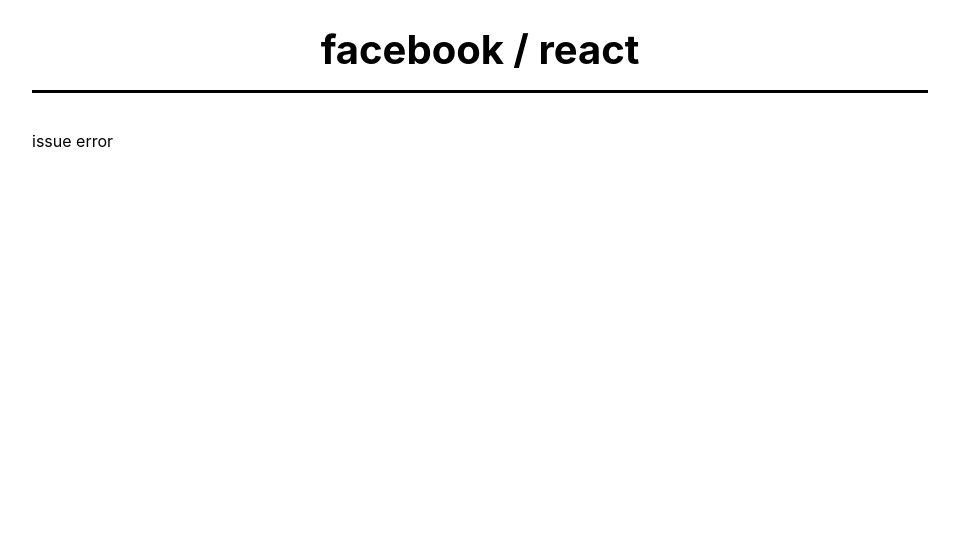
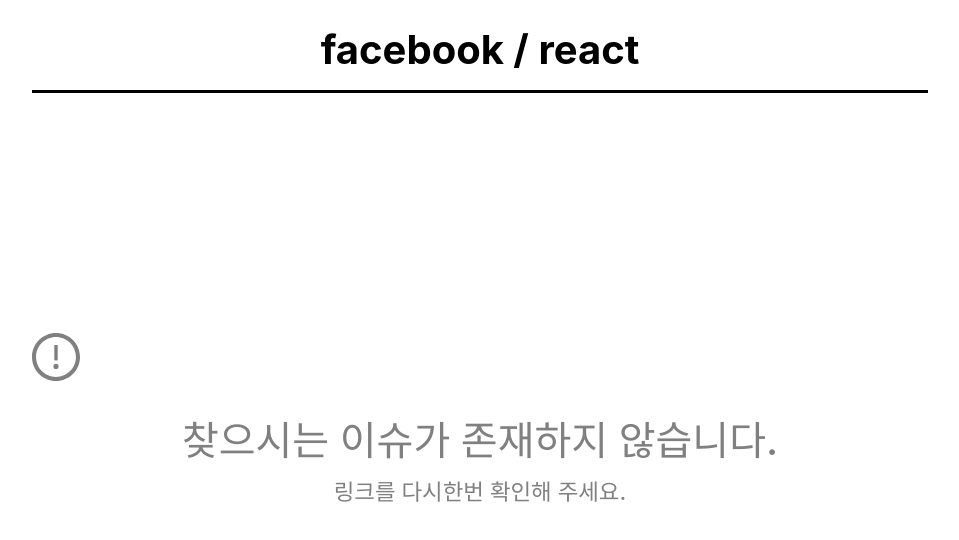
Before and after one commit to totter15/pre-onboarding-11th-3-15, a React (Create React App) app: page /issue/1 in a window 1280 px wide. Shown: the top 540 px of the page, without its empty margins (160-1119 px from the left). Built offline with nearby package versions, Linux system fonts and the light colour scheme; no server answers.

Commit message:
feat : 오류 페이지 추가

```diff
--- /dev/null
+++ b/src/pages/NotFound.style.ts
@@ -0,0 +1,19 @@
+import { styled } from 'styled-components';
+
+export const Container = styled.div`
+  display: flex;
+  flex-direction: column;
+  text-align: center;
+  margin-top: 30vh;
+  font-size: 2rem;
+  color: gray;
+  p {
+    margin-top: 40px;
+    font-weight: 500;
+    font-size: 2.5rem;
+    &:last-child {
+      margin-top: 20px;
+      font-size: 1.4rem;
+    }
+  }
+`;
--- /dev/null
+++ b/src/pages/NotFoundIssue.tsx
@@ -0,0 +1,14 @@
+import { ExclamationCircleOutlined } from '@ant-design/icons';
+import * as S from './NotFound.style';
+
+function NotFoundIssue() {
+  return (
+    <S.Container>
+      <ExclamationCircleOutlined style={{ fontSize: '3rem' }} />
+      <p>찾으시는 이슈가 존재하지 않습니다.</p>
+      <p>링크를 다시한번 확인해 주세요.</p>
+    </S.Container>
+  );
+}
+
+export default NotFoundIssue;
--- /dev/null
+++ b/src/pages/NotFount.tsx
@@ -0,0 +1,14 @@
+import { ExclamationCircleOutlined } from '@ant-design/icons';
+import * as S from './NotFound.style';
+
+function NotFound() {
+  return (
+    <S.Container>
+      <ExclamationCircleOutlined style={{ fontSize: '3.5rem' }} />
+      <p>찾으시는 페이지가 존재하지 않습니다.</p>
+      <p>링크를 다시한번 확인해 주세요.</p>
+    </S.Container>
+  );
+}
+
+export default NotFound;
--- a/src/routers/Router.tsx
+++ b/src/routers/Router.tsx
@@ -4,10 +4,12 @@
 import { getIssue } from '../apis/issue';
 import { IssueResponseDataType } from '../interfaces/issueType';
 import App from '../App';
+import NotFound from '../pages/NotFount';
+import NotFoundIssue from '../pages/NotFoundIssue';
 
 const router = createBrowserRouter(
   createRoutesFromElements(
-    <Route path="/" element={<App />} errorElement={<div>error</div>}>
+    <Route path="/" element={<App />} errorElement={<NotFound />}>
       <Route index element={<IssueList />} />
       <Route path="issue" element={<IssueList />} />
       <Route
@@ -17,7 +19,7 @@
         loader={async ({ params }: any): Promise<IssueResponseDataType> => {
           return await getIssue(params.issueNumber * 1);
         }}
-        errorElement={<div>issue error</div>}
+        errorElement={<NotFoundIssue />}
       />
     </Route>,
   ),
```
